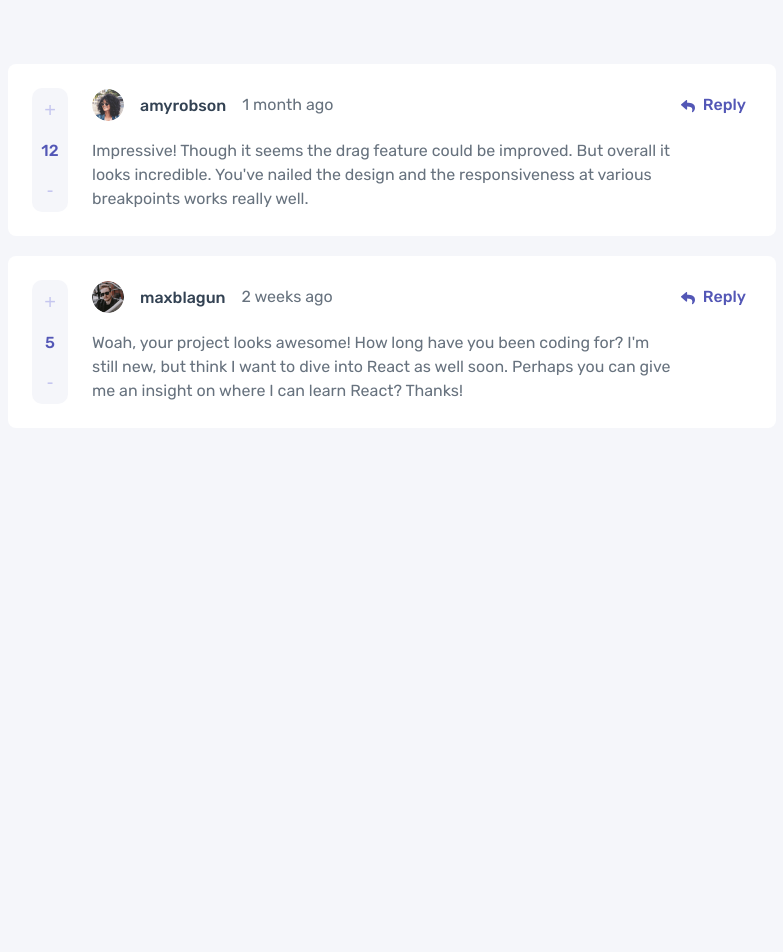
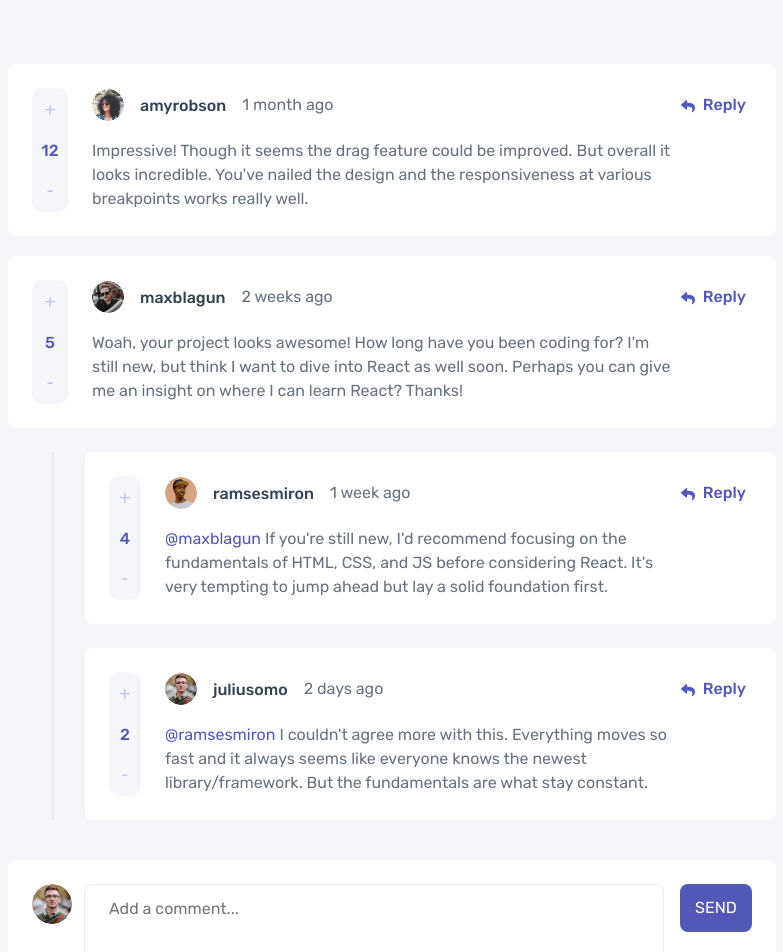
Before and after one commit to artemtyshchuk/interactiveComments-frontendmentor.io, a React (Create React App) app: page / in a window 1280 px wide. Shown: the top 952 px of the page, without its empty margins (248-1031 px from the left). Before the commit the page ends 800 px from the top, so only its background shows below. Built offline with nearby package versions, Linux system fonts and the light colour scheme.

Commit message:
Implement replies to comments and textarea for adding new comments

```diff
--- a/package.json
+++ b/package.json
@@ -10,6 +10,7 @@
     "@types/node": "^16.18.112",
     "@types/react": "^18.3.10",
     "@types/react-dom": "^18.3.0",
+    "date-fns": "^4.1.0",
     "react": "^18.3.1",
     "react-dom": "^18.3.1",
     "react-scripts": "5.0.1",
--- a/src/App.tsx
+++ b/src/App.tsx
@@ -1,7 +1,10 @@
 import { CommentsList } from "components/CommentsList";
 import { Container } from "components/Container";
 
+
 function App() {
+
+
   return (
     <>
       <Container>
--- a/src/components/Comment/Comment.module.scss
+++ b/src/components/Comment/Comment.module.scss
@@ -7,10 +7,28 @@
   border-radius: 8px;
 }
 
+.repliesContainer {
+  margin-top: 24px;
+  display: grid;
+  row-gap: 24px;
+  position: relative;
+  padding-left: 10%;
+}
+
+.repliesContainer::before {
+  content: "";
+  position: absolute;
+  top: 0;
+  left: 44px;
+  bottom: 0;
+  width: 2px;
+  background-color: #e9ebf0;
+}
+
 .scoreContainer {
   padding: 12px 0;
   width: 100%;
-  height: 100px;
+  max-height: 100px;
   border-radius: 10px;
   background-color: #f5f6fa;
   display: flex;
@@ -117,6 +135,10 @@
   top: 3px;
 }
 
+.contentCommentContainer {
+  height: fit-content;
+}
+
 .commentText {
   padding-top: 15px;
   margin: 0;
@@ -130,3 +152,16 @@
   font-weight: 400;
   line-height: 24px; /* 150% */
 }
+
+.replyingTo {
+  margin: 0;
+  color: var(--Moderate-Blue, #5357b6);
+  font-feature-settings: "liga" off, "clig" off;
+
+  /* Body (M Bold) */
+  font-family: Rubik;
+  font-size: 16px;
+  font-style: normal;
+  font-weight: 400;
+  line-height: 24px; /* 150% */
+}
--- a/src/components/Comment/Comment.tsx
+++ b/src/components/Comment/Comment.tsx
@@ -1,11 +1,18 @@
 import { CommentsType } from "types";
 import styles from "./Comment.module.scss";
 import { ReactComponent as ReplyIcon } from "../../assets/images/icon-reply.svg";
-import { useEffect, useState } from "react";
+import { useState } from "react";
 
 interface CommentProps extends CommentsType {}
 
-export const Comment = ({ score, user, createdAt, content }: CommentProps) => {
+export const Comment = ({
+  score,
+  user,
+  createdAt,
+  content,
+  replies,
+  replyingTo,
+}: CommentProps) => {
   const { image, username } = user;
 
   const [scoreState, setScoreState] = useState(score);
@@ -21,7 +28,19 @@ export const Comment = ({ score, user, createdAt, content }: CommentProps) => {
     }
   };
 
+  const getFormattedContent = () => {
+    return replyingTo ? (
+      <div className={styles.commentText}>
+        {" "}
+        <span className={styles.replyingTo}>@{replyingTo}</span> {content}
+      </div>
+    ) : (
+      <p className={styles.commentText}>{content}</p>
+    );
+  };
+
   return (
+    <div className={styles.commentContainer}>
       <div className={styles.comment}>
         <div className={styles.scoreContainer}>
           <button
@@ -58,9 +77,25 @@ export const Comment = ({ score, user, createdAt, content }: CommentProps) => {
             </button>
           </div>
           <div className={styles.contentCommentContainer}>
-          <p className={styles.commentText}>{content}</p>
+            {getFormattedContent()}
           </div>
         </div>
       </div>
+      {replies && replies.length > 0 && (
+        <div className={styles.repliesContainer}>
+          {replies.map((reply) => (
+            <Comment
+              id={reply.id}
+              key={reply.id}
+              score={reply.score}
+              user={reply.user}
+              createdAt={reply.createdAt}
+              content={reply.content}
+              replyingTo={reply.replyingTo}
+            />
+          ))}
+        </div>
+      )}
+    </div>
   );
 };
--- /dev/null
+++ b/src/components/CommentInput/CommentInput.module.scss
@@ -0,0 +1,58 @@
+.commentInput {
+  margin-top: 20px;
+  display: grid;
+  grid-template-columns: 5% 1fr 10%;
+  column-gap: 16px;
+  padding: 24px;
+  align-items: start;
+  background-color: #fff;
+  width: 100%;
+  border-radius: 8px 8px 0 0;
+  box-sizing: border-box;
+}
+
+.userImage {
+  width: 40px;
+  height: 40px;
+  border-radius: 40px;
+}
+
+.input {
+  box-sizing: border-box;
+  padding: 12px 24px;
+  width: 100%;
+  height: 96px;
+  color: var(--Grayish-Blue, #67727e);
+  font-feature-settings: "liga" off, "clig" off;
+  border-radius: 8px;
+  border: 1px solid var(--Light-Gray, #e9ebf0);
+  background: var(--White, #fff);
+
+  /* Body (M) */
+  font-family: Rubik;
+  font-size: 16px;
+  font-style: normal;
+  font-weight: 400;
+  line-height: 24px; /* 150% */
+  resize: none;
+}
+
+.sendButton {
+  width: 100%;
+  height: 48px;
+  border-radius: 8px;
+  border: none;
+  background: var(--Moderate-Blue, #5357b6);
+
+  color: var(--White, #fff);
+  font-feature-settings: "liga" off, "clig" off;
+
+  /* Body (M Bold) */
+  font-family: Rubik;
+  font-size: 16px;
+  font-style: normal;
+  font-weight: 400;
+  line-height: 24px; /* 150% */
+  text-transform: uppercase;
+  cursor: pointer;
+}
--- /dev/null
+++ b/src/components/CommentInput/CommentInput.tsx
@@ -0,0 +1,88 @@
+import { CommentsType, UserType } from "types";
+import styles from "./CommentInput.module.scss";
+import React, { useState } from "react";
+
+interface CommentInputProps extends UserType {
+  onSubmit: (newComment: CommentsType) => void;
+}
+
+export const CommentInput = ({
+  image,
+  onSubmit,
+  username,
+}: CommentInputProps) => {
+  const [comment, setComment] = useState("");
+
+  const fetchNewComment = async (event: React.FormEvent) => {
+    try {
+      event.preventDefault();
+
+      const randomId = Math.floor(Math.random() * 1000);
+
+      const newComment = {
+        id: randomId,
+        content: comment,
+        createdAt: new Date().toISOString(),
+        score: 0,
+        user: {
+          image: image,
+          username: username,
+        },
+        replies: [],
+      };
+
+      const response = await fetch(
+        "https://jsonplaceholder.typicode.com/comments",
+        {
+          method: "POST",
+          body: JSON.stringify(newComment),
+          headers: {
+            "Content-Type": "application/json",
+          },
+        }
+      );
+
+      if (response.ok) {
+        onSubmit(newComment);
+        setComment("");
+      } else {
+        console.log("error");
+      }
+    } catch (error) {
+      if (error instanceof Error) {
+        console.log(error.message);
+      }
+    }
+  };
+
+  const disabledButton = () => {
+    if (!comment || comment.length < 5) {
+      return true;
+    }
+  };
+
+  return (
+    <form className={styles.commentInput} onSubmit={fetchNewComment}>
+      <div className={styles.userImageContainer}>
+        <img src={image.png} alt="userImage" className={styles.userImage} />
+      </div>
+      <div className={styles.inputContainer}>
+        <textarea
+          placeholder="Add a comment..."
+          className={styles.input}
+          value={comment}
+          onChange={(e) => setComment(e.target.value)}
+        />
+      </div>
+      <div className={styles.sendButtonContainer}>
+        <button
+          type="submit"
+          className={styles.sendButton}
+          disabled={disabledButton()}
+        >
+          Send
+        </button>
+      </div>
+    </form>
+  );
+};
--- /dev/null
+++ b/src/components/CommentInput/index.ts
@@ -0,0 +1 @@
+export * from './CommentInput'
--- a/src/components/CommentsList/CommentsList.tsx
+++ b/src/components/CommentsList/CommentsList.tsx
@@ -2,31 +2,70 @@ import { useEffect, useState } from "react";
 import styles from "./CommentsList.module.scss";
 import { CommentsType, DataType } from "types";
 import { Comment } from "components/Comment/Comment";
+import { CommentInput } from "components/CommentInput";
+import { formatDistanceToNow } from "date-fns";
+import { enUS } from "date-fns/locale";
+
 export const CommentsList = () => {
   const [comments, setComments] = useState<CommentsType[]>([]);
+  const [currentUser, setCurrentUser] = useState<
+    DataType["currentUser"] | null
+  >(null);
 
   const fetchData = async () => {
     const response = await fetch("/data.json");
     const dataJson = (await response.json()) as DataType;
     setComments(dataJson.comments);
+    setCurrentUser(dataJson.currentUser);
   };
 
   useEffect(() => {
     fetchData();
   }, []);
 
+  if (!comments.length || !currentUser) return null;
+
+  const handleNewCommentSubmit = (newComment: CommentsType) => {
+    const formattedNewComment = {
+      ...newComment,
+      createdAt: new Date().toISOString(),
+    };
+
+    setComments((prevComments) => [...prevComments, formattedNewComment]);
+  };
+
+  const { image, username } = currentUser;
+
   return (
     <div className={styles.commentsList}>
-      {comments.map((comment) => (
+      {comments.map((comment) => {
+        const createdAtDate = new Date(comment.createdAt);
+        const formattedTime = !isNaN(createdAtDate.getTime())
+          ? formatDistanceToNow(createdAtDate, {
+              addSuffix: true,
+              locale: enUS,
+            })
+          : comment.createdAt;
+
+        return (
           <Comment
             key={comment.id}
             id={comment.id}
             content={comment.content}
-          createdAt={comment.createdAt}
+            createdAt={formattedTime}
             score={comment.score}
             user={comment.user}
+            replies={comment.replies}
           />
-      ))}
+        );
+      })}
+      <div>
+        <CommentInput
+          image={image}
+          username={username}
+          onSubmit={handleNewCommentSubmit}
+        />
+      </div>
     </div>
   );
 };
--- a/src/index.css
+++ b/src/index.css
@@ -2,7 +2,6 @@ html,
 body {
   margin: 0;
   padding: 0;
-  overflow: hidden;
 }
 
 body {
--- a/src/types.ts
+++ b/src/types.ts
@@ -14,9 +14,9 @@ export type CommentsType = {
   createdAt: string;
   score: number;
   user: UserType;
+  replyingTo?: string;
   replies?: CommentsType[];
 };
-
 
 export type DataType = {
   currentUser: UserType;
```
Also changed, not shown: 2 other files (tests, documents, lock files or other folders). Lines whose indentation alone changed are shown as unchanged.
